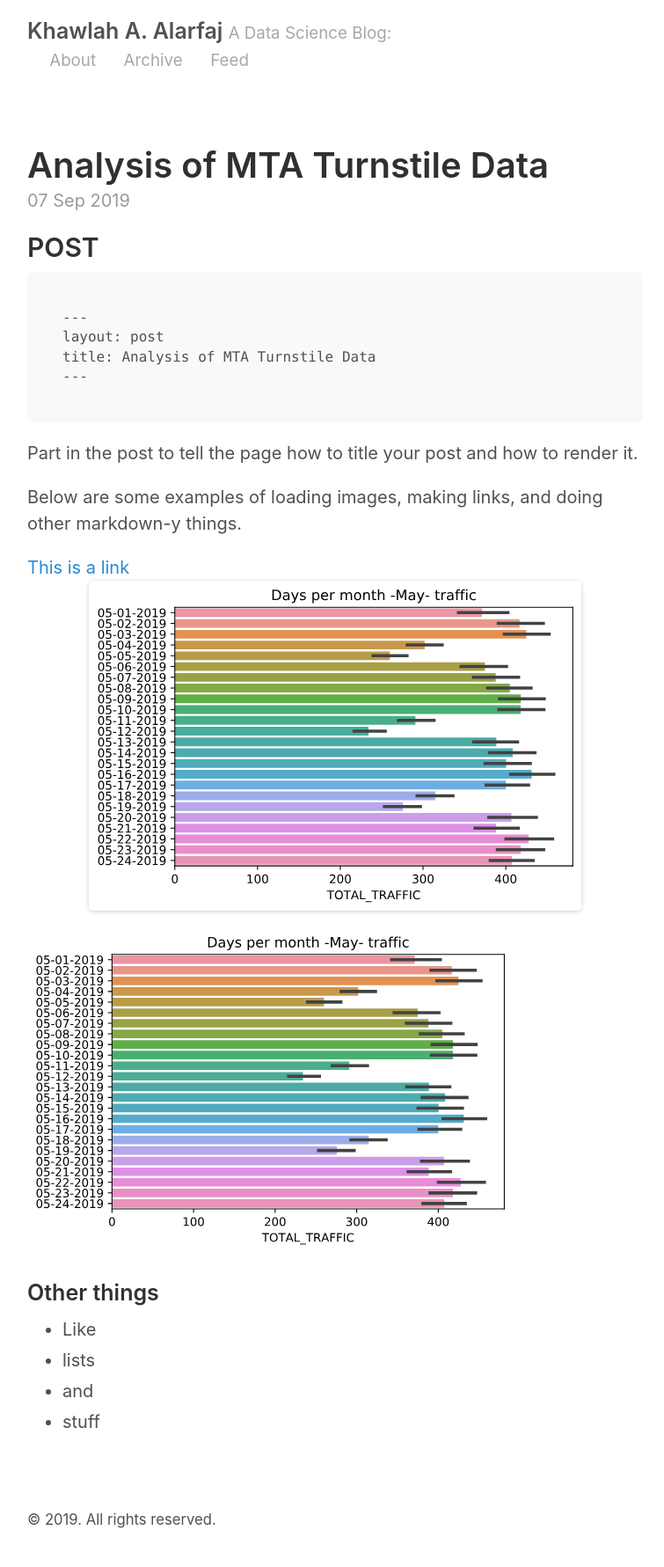
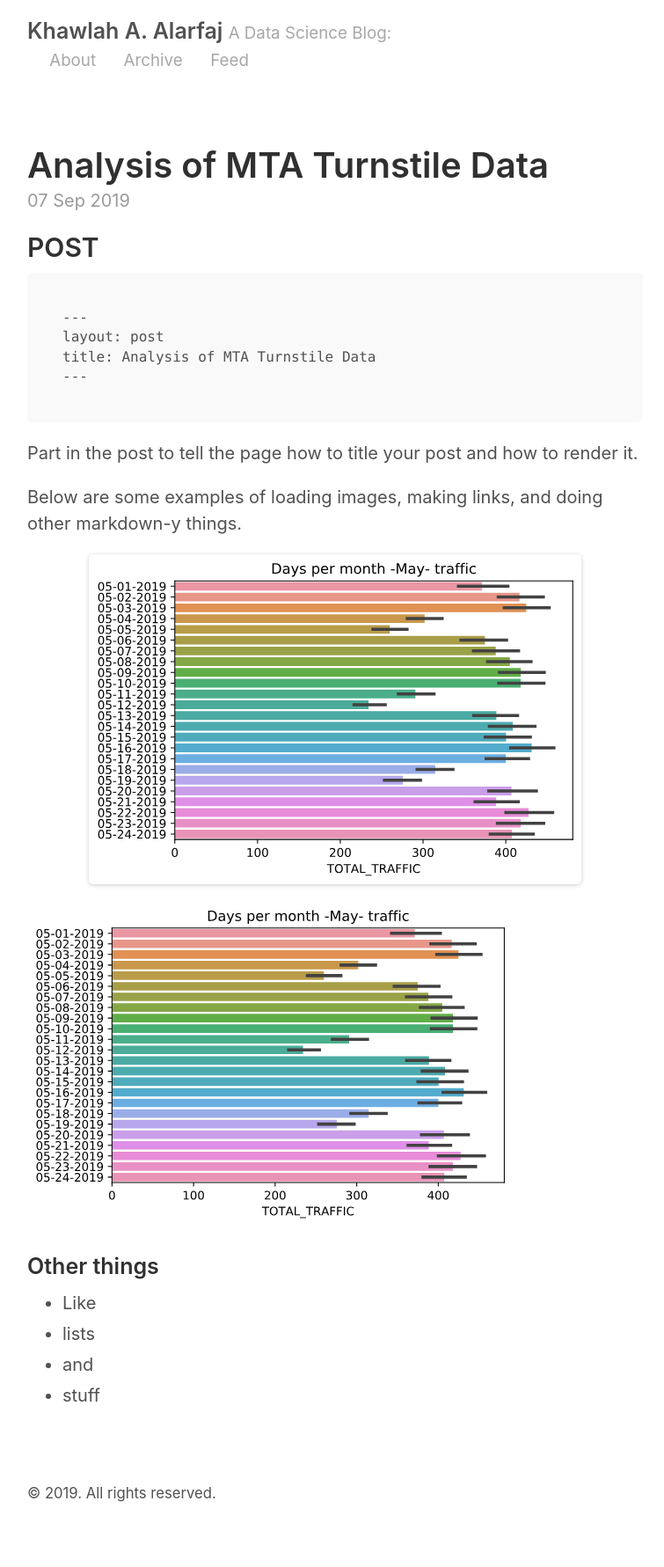
Before and after one commit to Khawlah-Ahmed/Khawlah-Ahmed.github.io, a Jekyll site: the page built from _posts/2019-09-07-Project01.md, in a window 1280 px wide. Shown: the whole page at 88% size, without its empty margins (259-1014 px from the left). Built offline with Jekyll 4.4.1, drawn with Linux system fonts in a browser that asks for light colours; after the commit the page ends 1751 px from its top, so only the background shows below that.

Commit message:
Update 2019-09-07-Project01.md

```diff
--- a/_posts/2019-09-07-Project01.md
+++ b/_posts/2019-09-07-Project01.md
@@ -19,9 +19,7 @@ Part in the post to tell the page how to title your post and how to render it.
 Below are some examples of loading images, making links, and doing other
 markdown-y things.
 
-
-[This is a link](http://thisismetis.com)
-<img src="{{ site.url }}/images/Month May daily traffic.svg" style="box-shadow: 0 1px 5px 0 rgba(0, 0, 0, 0.2); display: block; margin-left: auto; margin-right: auto; width: 80%; box-shadow: 0 1px 5px 0 rgba(0, 0, 0, 0.2);"/>
+<img src="{{ site.url }}/images/Month May daily traffic.svg" style="box-shadow: 0 1px 5px 0 rgba(0, 0, 0, 0.2); display: block; margin-left: auto; margin-right: auto; width: 80%;"/>
 
 ![Image test]({{ site.url }}/images/Month May daily traffic.svg)
 
```
